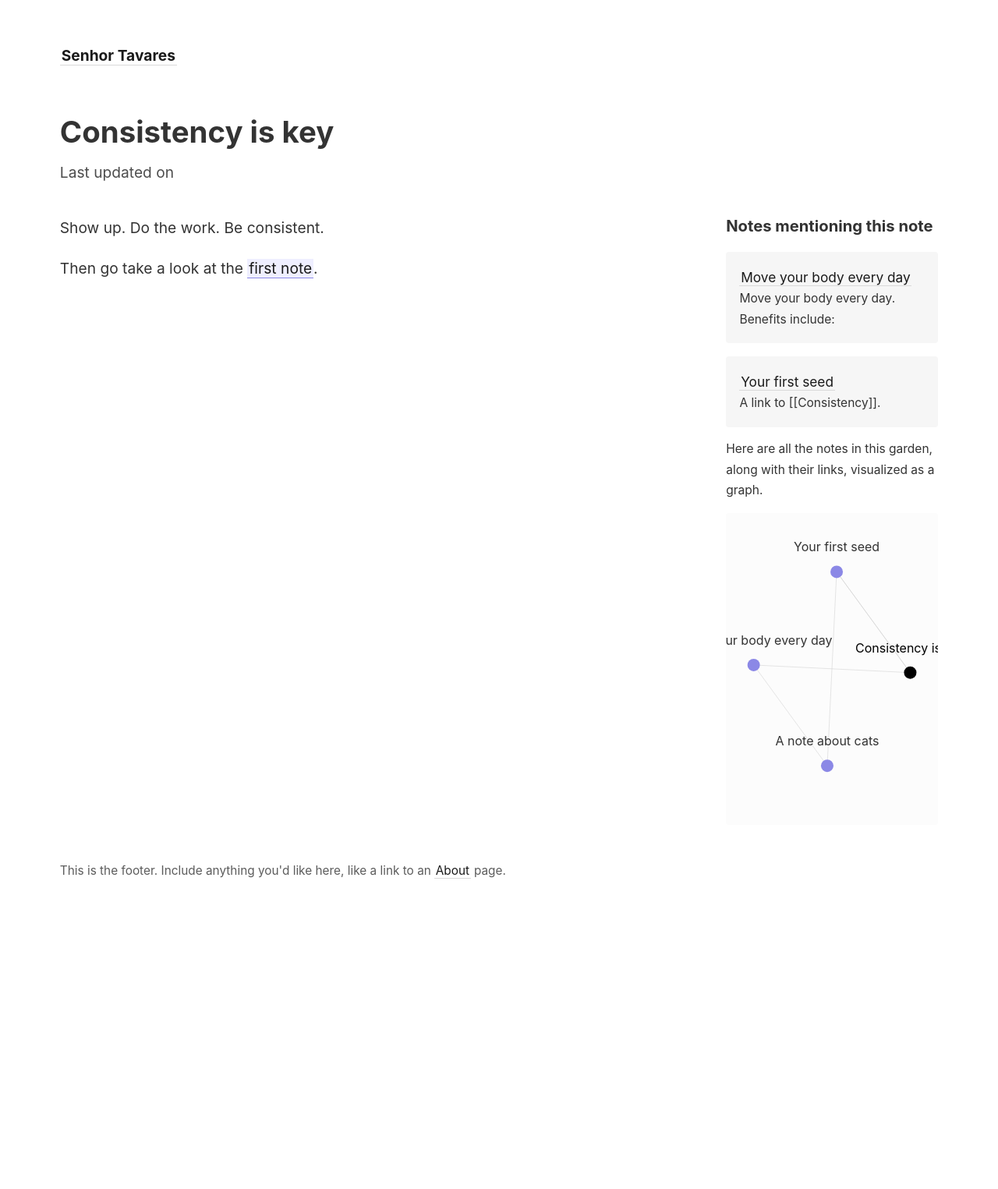
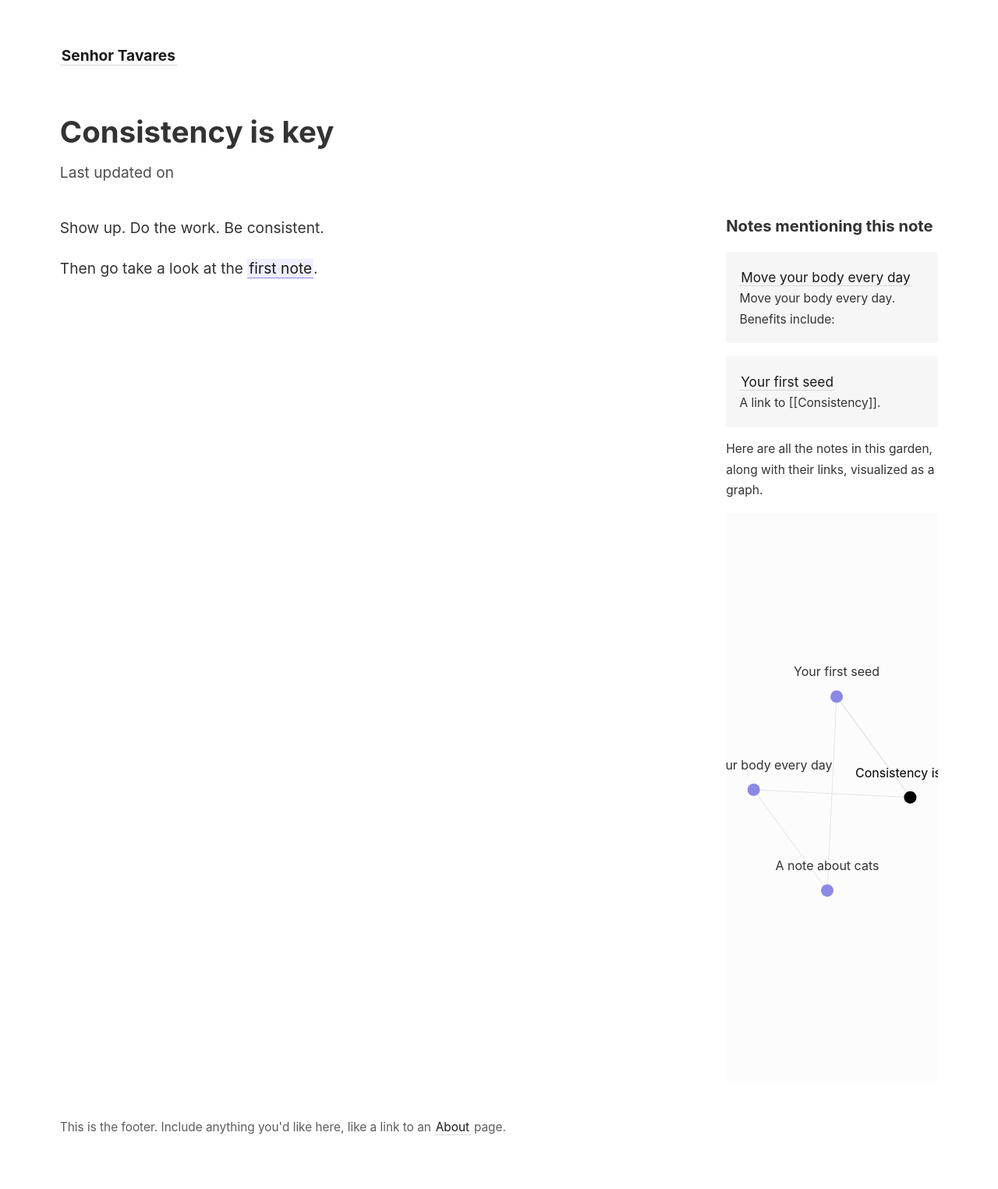
Before and after one commit to macedotavares/senhortavares, a Jekyll site: the page built from _notes/consistency.md, in a window 1280 px wide. Shown: the whole page at 78% size. Built offline with Jekyll 4.4.1, drawn with Linux system fonts in a browser that asks for light colours; before the commit the page ends 1197 px from its top, so only the background shows below that.

Commit message:
Update notes_graph.html

```diff
--- a/_includes/notes_graph.html
+++ b/_includes/notes_graph.html
@@ -30,7 +30,7 @@
   #graph-wrapper {
     background: #fcfcfc;
     border-radius: 4px;
-    height: 400px;
+    height: auto;
   }
 </style>
 
@@ -162,7 +162,7 @@
     const graphWrapper = document.getElementById('graph-wrapper')
     const element = document.createElementNS("http://www.w3.org/2000/svg", "svg");
     element.setAttribute("width", graphWrapper.getBoundingClientRect().width);
-    element.setAttribute("height", graphWrapper.getBoundingClientRect().height);
+    element.setAttribute("height", window.innerHeight * 0.8);
     graphWrapper.appendChild(element);
 
     const reportWindowSize = () => {
```
